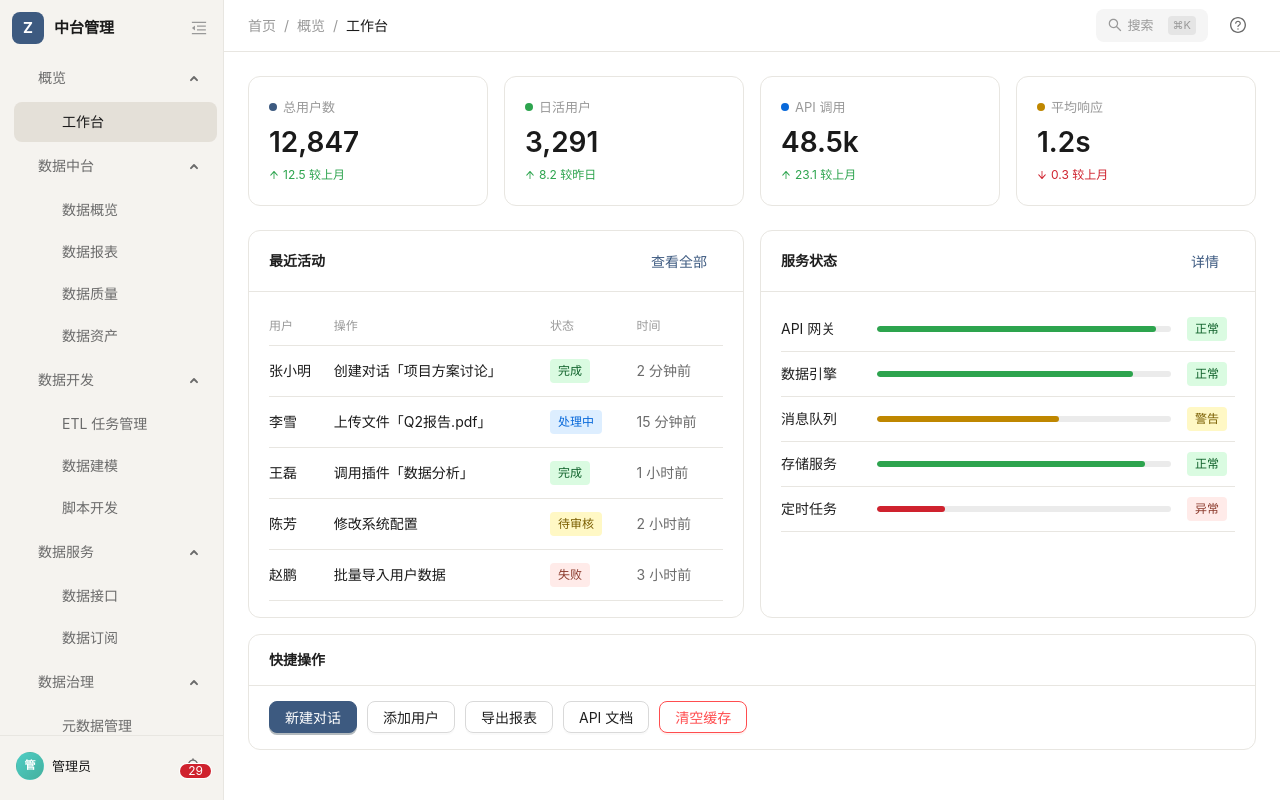
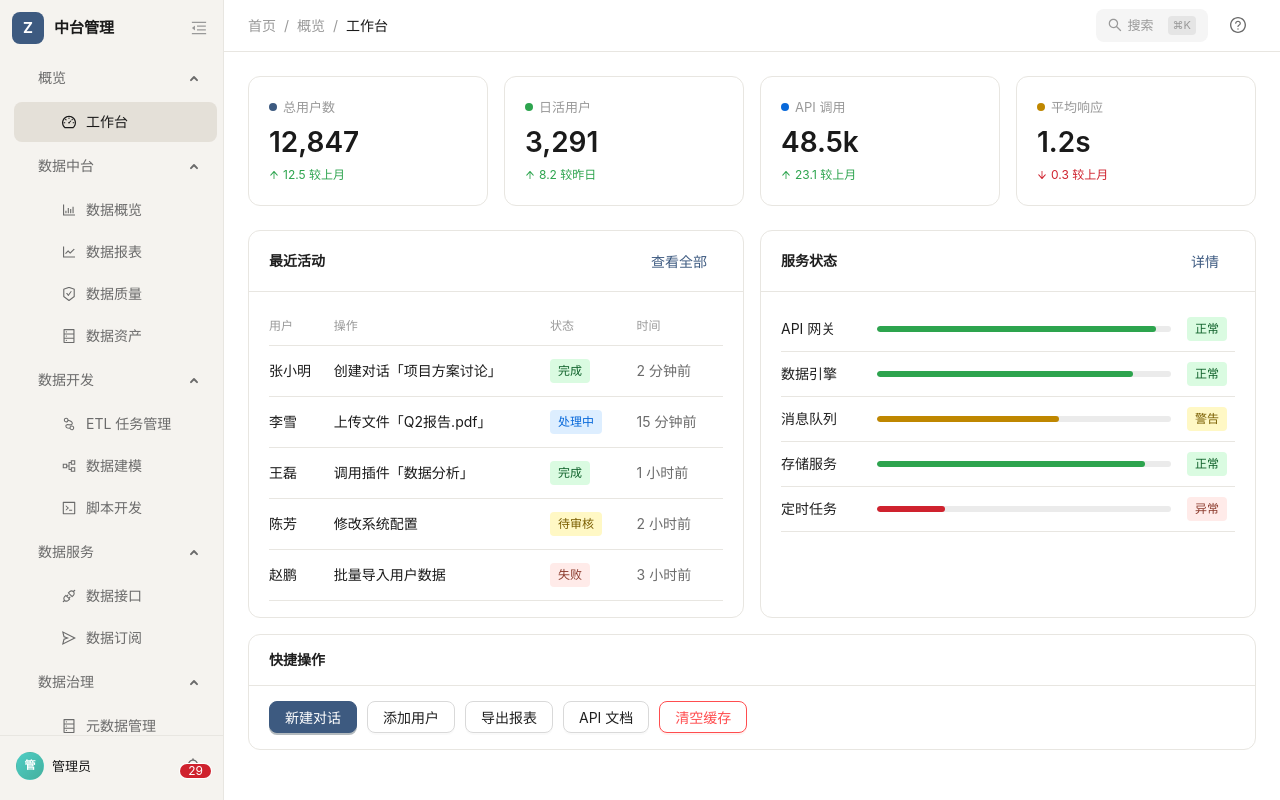
Before and after one commit to shenfay/react-admin-scaffold, a React (Vite) app: page /dashboard in a window 1280 px wide. Built offline with nearby package versions, Linux system fonts and the light colour scheme.

Commit message:
fix: 展开状态仅隐藏父级菜单图标

```diff
--- a/src/components/Layout/Sidebar/index.tsx
+++ b/src/components/Layout/Sidebar/index.tsx
@@ -15,9 +15,12 @@ const { Sider } = Layout
 function renderMenuItems(items: MenuItem[], userMenus: string[], isLogin: boolean, showIcons: boolean): MenuItem[] {
   return items
     .map(item => {
+      const resolvedIcon = item.icon ? getIcon(item.icon as string) : undefined
+      const isParent = !!item.children
+      // 展开时只隐藏父级菜单图标，叶子菜单始终显示；折叠时全部显示
       const renderItem = {
         ...item,
-        icon: showIcons && item.icon ? getIcon(item.icon as string) : undefined,
+        icon: isParent && !showIcons ? undefined : resolvedIcon,
         label: item.badge ? (
           <span style={{ display: 'flex', alignItems: 'center', justifyContent: 'space-between' }}>
             {item.label}
```
